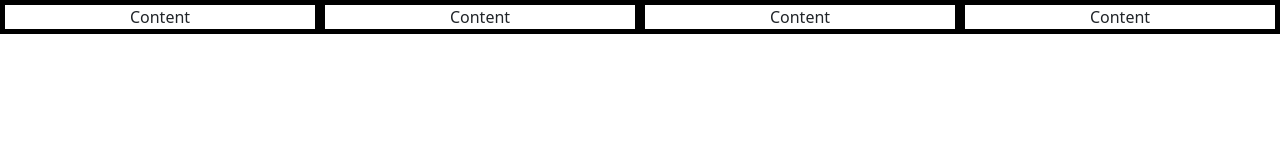
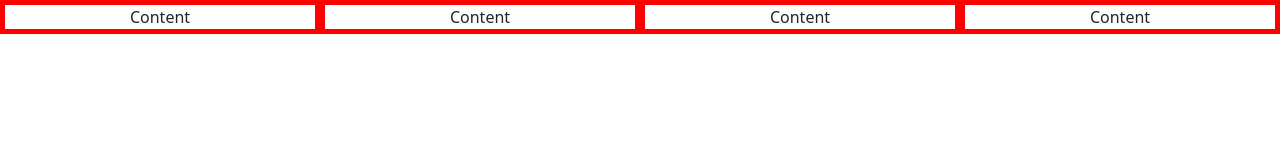
Before and after one commit to robinallenaz/6-Bootstrap, a plain HTML site: page pages/index.html in a window 1280 px wide. Drawn offline with nearby package versions, Linux system fonts and the light colour scheme.

Commit message:
Changed color of border

```diff
--- a/pages/index.html
+++ b/pages/index.html
@@ -9,10 +9,10 @@
       integrity="sha384-QWTKZyjpPEjISv5WaRU9OFeRpok6YctnYmDr5pNlyT2bRjXh0JMhjY6hW+ALEwIH"
       crossorigin="anonymous"
     />
-    <title>Intro to Bootstrap</title>
+    <title></title>
     <style>
       .box {
-        border: 5px solid black;
+        border: 5px solid red;
       }
     </style>
     <script
```
